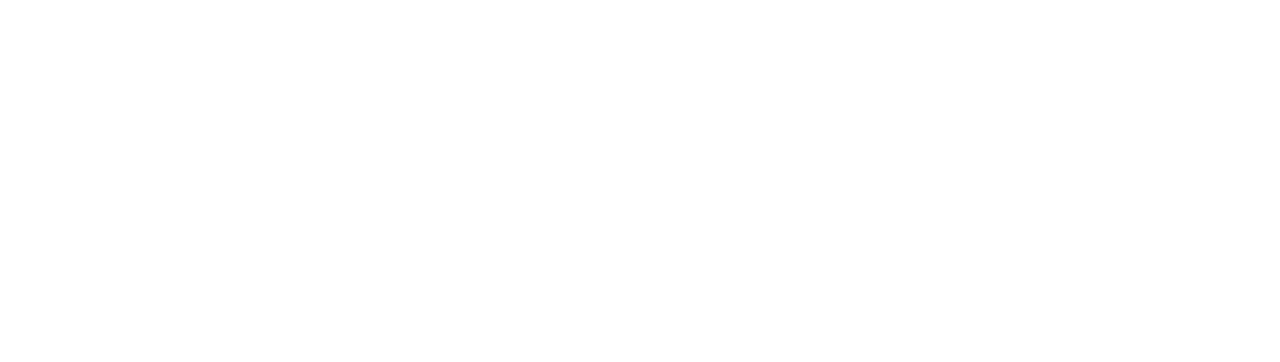
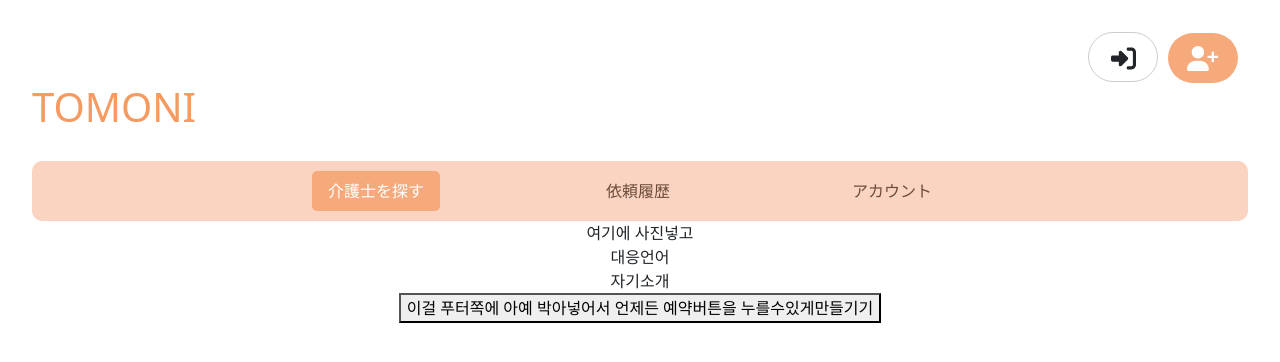
Before and after one commit to dabu76/TOMONI, a React (Vite) app: page /detail/1 in a window 1280 px wide. Before the commit this address had no page. Shown: the top 362 px of the page. Built offline with nearby package versions, Linux system fonts and the light colour scheme.

Commit message:
レイアウトをLayoutコンポーネントに分離、Appはケアギバー一覧表示に専念

```diff
--- a/src/App.jsx
+++ b/src/App.jsx
@@ -1,28 +1,16 @@
 import { useEffect, useState } from "react";
 import "./App.css";
-import Nav from "react-bootstrap/Nav";
 import { CaregiverList } from "./components/CaregiverList.jsx";
 import MultiSelectDropdown from "./components/MultiSelectDropdown.jsx";
 import { useCurrentLocation } from "./hooks/useCurrentLocation.jsx";
 import { LocationSelect } from "./components/LocationSelect.jsx";
-import { Link } from "react-router-dom";
 import { useNavigate } from "react-router-dom";
-import { FontAwesomeIcon } from "@fortawesome/react-fontawesome";
-import {
-  faRightToBracket,
-  faUserPlus,
-} from "@fortawesome/free-solid-svg-icons";
-import Signup from "./page/Signup.jsx";
-import LoginModal from "./components/LoginModal";
 
 const CITIES = ["東京都", "名古屋市", "大阪市", "京都市"];
 
 function App() {
   const navigate = useNavigate();
 
-  const handleLoginClick = () => {
-    navigate("/Signup");
-  };
   const {
     city: currentUserCity,
     coords: currentUserCoords,
@@ -35,7 +23,6 @@
   const [selectedCityName, setSelectedCityName] = useState("");
   const [autoSetDone, setAutoSetDone] = useState(false);
   // ログインモーダル表示用の状態
-  const [showLoginModal, setShowLoginModal] = useState(false);
   useEffect(() => {
     if (
       !autoSetDone &&
@@ -55,63 +42,6 @@
 
   return (
     <>
-      <p className="login">
-        <span className="login_btn" onClick={() => setShowLoginModal(true)}>
-          <FontAwesomeIcon icon={faRightToBracket} />
-        </span>
-        <span
-          className="member_btn"
-          onClick={() => navigate("/Signup")}
-          style={{ cursor: "pointer" }}
-        >
-          <FontAwesomeIcon icon={faUserPlus} />
-        </span>
-      </p>
-      {/*// ログインボタンを押すとモーダルを表示
-       */}
-      {showLoginModal && (
-        <LoginModal onClose={() => setShowLoginModal(false)}>
-          <form className="login_form">
-            <h2>ログイン</h2>
-            <input
-              className="login_input"
-              type="text"
-              placeholder="メールアドレス"
-            />
-            <input
-              className="login_input"
-              type="password"
-              placeholder="パスワード"
-            />
-            <button className="login_btn2" type="submit">
-              ログイン
-            </button>
-          </form>
-        </LoginModal>
-      )}
-
-      <div className="main_header">
-        <h2 className="title">
-          <Link to="/">TOMONI</Link>
-        </h2>
-      </div>
-      <Nav activeKey="1" className="custom-nav">
-        <Nav.Item>
-          <Nav.Link eventKey="1" href="#/search">
-            介護士を探す
-          </Nav.Link>
-        </Nav.Item>
-        <Nav.Item>
-          <Nav.Link eventKey="2" href="#/history">
-            依頼履歴
-          </Nav.Link>
-        </Nav.Item>
-        <Nav.Item>
-          <Nav.Link eventKey="3" href="#/mypage">
-            アカウント
-          </Nav.Link>
-        </Nav.Item>
-      </Nav>
       <div className="main_wrapper">
         <LocationSelect
           selectedCity={selectedCityName}
--- a/src/components/CaregiverList.jsx
+++ b/src/components/CaregiverList.jsx
@@ -4,6 +4,7 @@
 import { HeartButton } from "./Heart.jsx";
 import { usePagination } from "../hooks/usePagination.jsx";
 import { calculateDistance } from "../hooks/geometry";
+import { useNavigate } from "react-router-dom";
 
 export function CaregiverList({
   currentFilters,
@@ -22,6 +23,10 @@
     japanese: "日本語",
     english: "英語",
     korean: "韓国語",
+  };
+  const navigate = useNavigate();
+  const handleCardClick = (caregiverId) => {
+    navigate(`/detail/${caregiverId}`);
   };
   // ハート同期化するための変数
   const [likedIds, setLikedIds] = useState(new Set());
@@ -187,6 +192,7 @@
                 onMouseEnter={() => setHoveredId(c.id)}
                 // ホバーが外れたらIDをリセット
                 onMouseLeave={() => setHoveredId(null)}
+                onClick={() => handleCardClick(c.id)}
               >
                 <Card.Img
                   style={{ width: "100%", height: "180px" }}
@@ -217,8 +223,7 @@
                       alignItems: "center",
                     }}
                   >
-                    {/*お気に入りボタン（ハート）コンポーネントユーザーが他の介護士を
-                    「お気に入り」に追加・削除するためのUI */}
+                    {/*お気に入りボタン（ハート）コンポーネントユーザーが他の介護士を「お気に入り」に追加・削除するためのUI */}
                     <HeartButton
                       caregiverId={c.id}
                       liked={likedIds.has(c.id)}
--- /dev/null
+++ b/src/components/Layout.jsx
@@ -0,0 +1,80 @@
+// 複数の場所で再利用するため、コンポーネントとして分離
+
+import { Outlet, Link, useNavigate } from "react-router-dom";
+import Nav from "react-bootstrap/Nav";
+import LoginModal from "./LoginModal";
+import { FontAwesomeIcon } from "@fortawesome/react-fontawesome";
+import {
+  faRightToBracket,
+  faUserPlus,
+} from "@fortawesome/free-solid-svg-icons";
+import { useState } from "react";
+
+export default function Layout() {
+  const [showLoginModal, setShowLoginModal] = useState(false);
+  const navigate = useNavigate();
+
+  return (
+    <>
+      <p className="login">
+        <span className="login_btn" onClick={() => setShowLoginModal(true)}>
+          <FontAwesomeIcon icon={faRightToBracket} />
+        </span>
+        <span
+          className="member_btn"
+          onClick={() => navigate("/Signup")}
+          style={{ cursor: "pointer" }}
+        >
+          <FontAwesomeIcon icon={faUserPlus} />
+        </span>
+      </p>
+
+      {showLoginModal && (
+        <LoginModal onClose={() => setShowLoginModal(false)}>
+          <form className="login_form">
+            <h2>ログイン</h2>
+            <input
+              className="login_input"
+              type="text"
+              placeholder="メールアドレス"
+            />
+            <input
+              className="login_input"
+              type="password"
+              placeholder="パスワード"
+            />
+            <button className="login_btn2" type="submit">
+              ログイン
+            </button>
+          </form>
+        </LoginModal>
+      )}
+
+      <div className="main_header">
+        <h2 className="title">
+          <Link to="/">TOMONI</Link>
+        </h2>
+      </div>
+
+      <Nav activeKey="1" className="custom-nav">
+        <Nav.Item>
+          <Nav.Link eventKey="1" href="#/search">
+            介護士を探す
+          </Nav.Link>
+        </Nav.Item>
+        <Nav.Item>
+          <Nav.Link eventKey="2" href="#/history">
+            依頼履歴
+          </Nav.Link>
+        </Nav.Item>
+        <Nav.Item>
+          <Nav.Link eventKey="3" href="#/mypage">
+            アカウント
+          </Nav.Link>
+        </Nav.Item>
+      </Nav>
+
+      <Outlet />
+    </>
+  );
+}
--- a/src/main.jsx
+++ b/src/main.jsx
@@ -2,7 +2,9 @@
 import { createRoot } from "react-dom/client";
 import { BrowserRouter, Routes, Route } from "react-router-dom";
 import Signup from "./page/Signup.jsx";
+import CaregiverDetail from "./page/CaregiverDetail.jsx";
 import "./index.css";
+import Layout from "./components/Layout";
 
 import "./style/custom.scss";
 
@@ -12,8 +14,11 @@
   <React.StrictMode>
     <BrowserRouter>
       <Routes>
-        <Route path="/" element={<App />} />
-        <Route path="/Signup" element={<Signup />} />
+        <Route path="/" element={<Layout />}>
+          <Route index element={<App />} />
+          <Route path="Signup" element={<Signup />} />
+          <Route path="detail/:id" element={<CaregiverDetail />} />
+        </Route>{" "}
       </Routes>
     </BrowserRouter>
   </React.StrictMode>
--- a/src/page/CaregiverDetail.jsx
+++ b/src/page/CaregiverDetail.jsx
@@ -0,0 +1,20 @@
+import { useParams } from "react-router-dom";
+
+export default function CaregiverDetail() {
+  const { id } = useParams();
+  console.log("선택된 caregiver ID:", id);
+  return (
+    <>
+      <div className="container">
+        <div className="caregiver_picture">여기에 사진넣고</div>
+        <div className="content">
+          <div className="content_language">대응언어</div>
+          <div className="content_introduce">자기소개</div>
+        </div>
+        <button className="reservation">
+          이걸 푸터쪽에 아예 박아넣어서 언제든 예약버튼을 누를수있게만들기기
+        </button>
+      </div>
+    </>
+  );
+}
```
Also changed, not shown: src/hooks/useSearch.jsx (+18 -18 lines).
